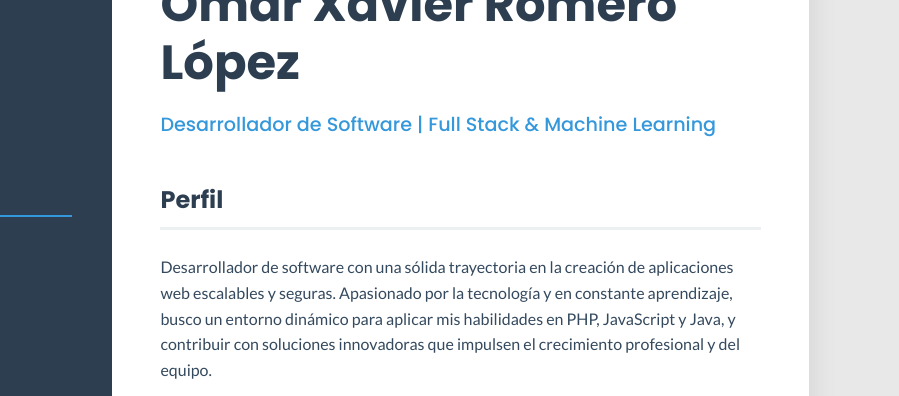
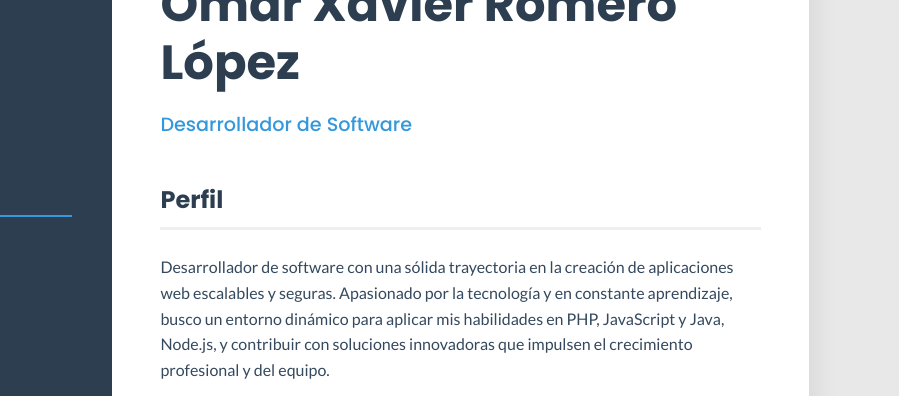
Before and after one commit to Sh4d0wC0ll3ct0r/OmarRomero, a plain HTML site: page index.html in a window 1280 px wide. Shown: the part 193-589 px from the top of the page, 381-1280 px from the left. Drawn offline with Linux system fonts and the light colour scheme.

Commit message:
Update index.html
cambios

```diff
--- a/index.html
+++ b/index.html
@@ -261,10 +261,10 @@
 
             <main class="main-content">
                 <h1>Omar Xavier Romero López</h1>
-                <p class="subtitle">Desarrollador de Software | Full Stack & Machine Learning</p>
+                <p class="subtitle">Desarrollador de Software</p>
 
                 <h2>Perfil</h2>
-                <p>Desarrollador de software con una sólida trayectoria en la creación de aplicaciones web escalables y seguras. Apasionado por la tecnología y en constante aprendizaje, busco un entorno dinámico para aplicar mis habilidades en PHP, JavaScript y Java, y contribuir con soluciones innovadoras que impulsen el crecimiento profesional y del equipo.</p>
+                <p>Desarrollador de software con una sólida trayectoria en la creación de aplicaciones web escalables y seguras. Apasionado por la tecnología y en constante aprendizaje, busco un entorno dinámico para aplicar mis habilidades en PHP, JavaScript y Java, Node.js, y contribuir con soluciones innovadoras que impulsen el crecimiento profesional y del equipo.</p>
 
                 <h2>Experiencia Profesional</h2>
                 <div class="timeline">
```
